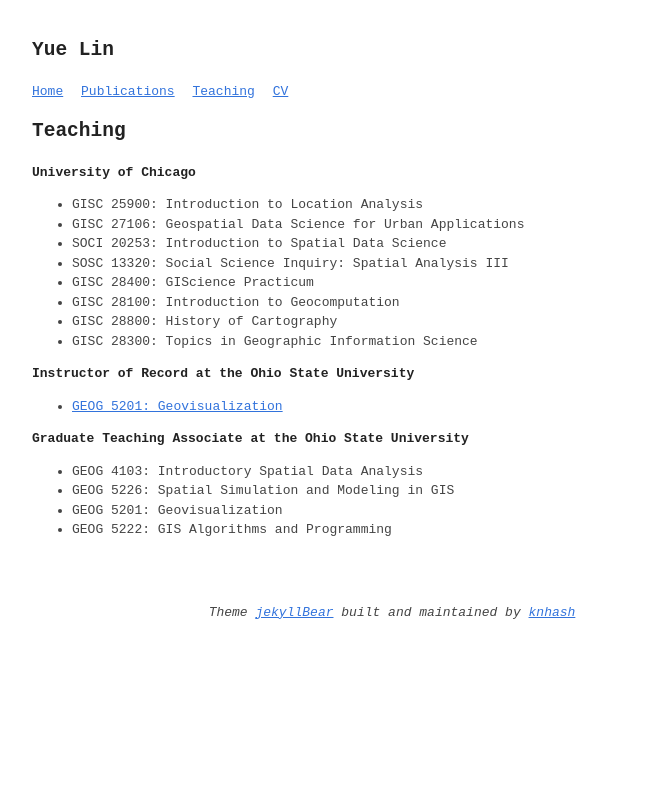
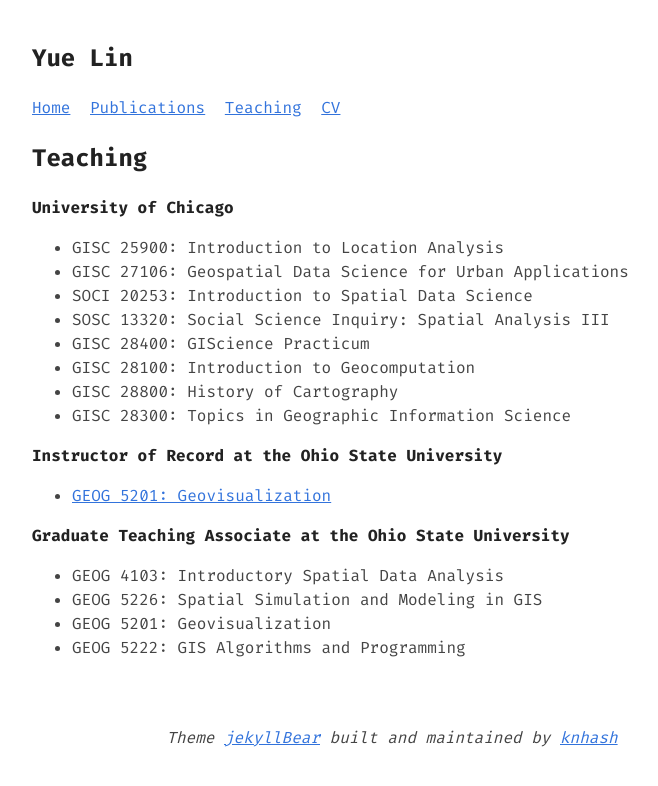
Before and after one commit to linyuehzzz/linyuehzzz.github.io, a Jekyll site: the page built from teaching.md, in a window 1280 px wide. Shown: the top 786 px of the page, without its empty margins (248-906 px from the left). Built offline with Jekyll 4.4.1, drawn with Linux system fonts in a browser that asks for light colours.

```diff
--- a/assets/style.css
+++ b/assets/style.css
@@ -1,7 +1,7 @@
 @import url('https://fonts.googleapis.com/css2?family=Fira+Code:wght@100;200;300;400;500;600;700;800;900&display=swap');
 
 body {
-    font-family: monospace;
+    font-family: 'Fira Code', monospace;
     margin: auto;
     padding: 20px;
     max-width: 720px;
@@ -127,7 +127,7 @@ img {
 }
 
 code {
-    font-family: monospace;
+    font-family: 'Fira Code', monospace;
     padding: 2px;
     background-color: #f2f2f2;
     color: #222;
```
Also changed, not shown: assets/photo.jpeg.
